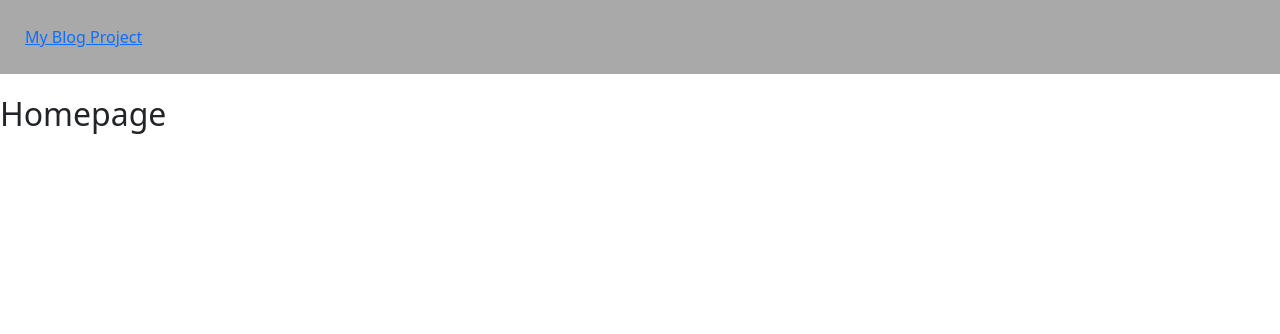
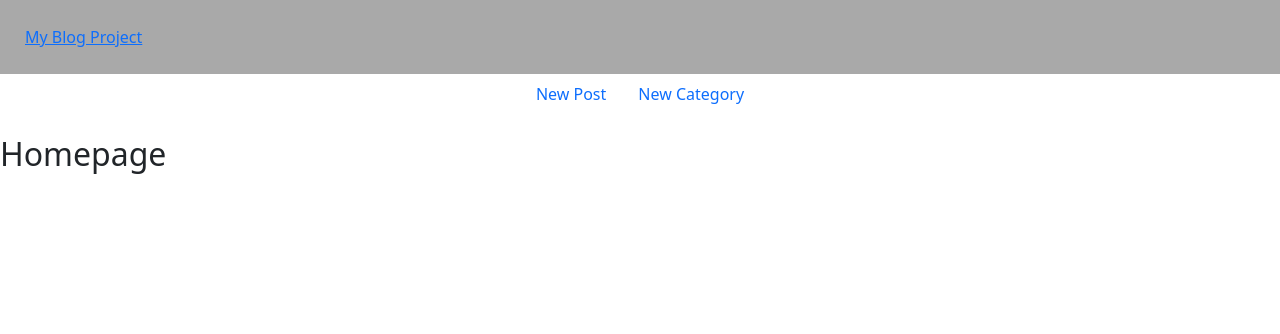
Before and after one commit to Defalt42/Blog, a Flask app: page / in a window 1280 px wide. Shown: the top 334 px of the page. Run offline with Flask 2, Linux system fonts and the light colour scheme; data that the repository does not hold is empty.

Commit message:
Create Add Category form

```diff
--- a/app.py
+++ b/app.py
@@ -1,11 +1,11 @@
 from flask import render_template, url_for, request, redirect
 
 from models import db, Post, Category, app
-
+from sqlalchemy.exc import IntegrityError
 
 @app.route("/")
 def index():
-    posts = Post.query.all()
+    posts = Post.query.order_by(Post.pub_date.desc()).all()
 
     return render_template("index.html", posts=posts)
 
@@ -13,7 +13,8 @@ def index():
 @app.route('/new-post', methods=['GET','POST'])
 def add_post():
     if request.form:
-        category = Category(name=request.form['category'])
+        category_name = request.form['category']
+        category = Category.query.filter_by(name=category_name).first()
         post = Post(author=request.form['author'], title=request.form['title'],
             category=category,
             content=request.form['content'])
@@ -22,8 +23,26 @@ def add_post():
         db.session.commit()
 
         return redirect(url_for('index'))
-    return render_template('newpost.html')
 
+    categories = Category.query.all()
+
+    return render_template('newpost.html', categories=categories)
+
+@app.route('/new-category', methods=['GET', 'POST'])
+def add_category():
+    if request.form:
+        category = Category(name=request.form['category'])
+        db.session.add(category)
+        try:
+            db.session.commit()
+            return redirect(url_for('index'))
+        except IntegrityError:
+            db.session.rollback()
+            # error, there already is a user using this bank address or other
+            # constraint failed
+
+
+    return render_template('newcategory')
 
 if __name__ == '__main__':
     db.create_all()
--- a/models.py
+++ b/models.py
@@ -23,7 +23,7 @@ class Post(db.Model):
 class Category(db.Model):
     __tablename__ = 'categories'
     id = db.Column(db.Integer, primary_key=True)
-    name = db.Column(db.String(50), nullable=False)
+    name = db.Column(db.String(50), unique=True, nullable=False)
 
     def __repr__(self):
         return self.name
--- a/templates/base.html
+++ b/templates/base.html
@@ -9,9 +9,19 @@
     <body>
         <header id="top">
             <div>
-                <a href="#">My Blog Project</a>
+                <a href="/">My Blog Project</a>
             </div>
         </header>
+        <div class="container">
+            <ul class="nav justify-content-center">
+                <li class="nav-item">
+                  <a class="nav-link"  href="{{ url_for('add_post') }}">New Post</a>
+                </li>
+                <li class="nav-item">
+                  <a class="nav-link" href="{{ url_for('add_category') }}">New Category</a>
+                </li>
+              </ul>
+        </div>
         <main>
             {% block mainContent %}{% endblock %}
         </main>
```
Also changed, not shown: templates/newpost.html (+6 -2 lines), 1 other file.
